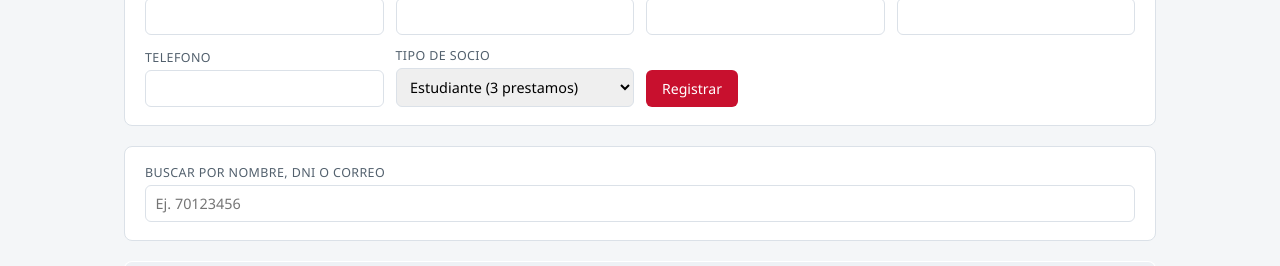
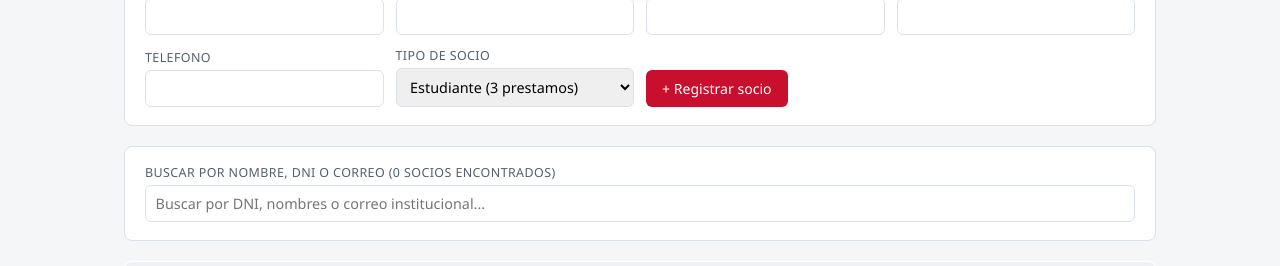
Before and after one commit to nocompe/Herramienta-de-desarrollo-biblioteca, a React (Vite) app in the folder frontend/: page /socios in a window 1280 px wide. Shown: the part 296-562 px from the top of the page. Built offline with nearby package versions, Linux system fonts and the light colour scheme; no server answers.

Commit message:
feat(socios): mostrar contador de resultados en busqueda y mejorar boton de registro

```diff
--- a/frontend/src/pages/Socios.jsx
+++ b/frontend/src/pages/Socios.jsx
@@ -125,7 +125,7 @@ function Socios() {
             </select>
           </div>
           <div>
-            <button type="submit">{editandoId ? "Actualizar" : "Registrar"}</button>{" "}
+            <button type="submit">{editandoId ? "Actualizar datos" : "+ Registrar socio"}</button>{" "}
             {editandoId && (
               <button
                 type="button"
@@ -143,7 +143,7 @@ function Socios() {
       </div>
 
       <div className="tarjeta">
-        <label htmlFor="buscarSocio">Buscar por nombre, DNI o correo</label>
+        <label htmlFor="buscarSocio">Buscar por nombre, DNI o correo ({socios.length} socio{socios.length !== 1 ? "s" : ""} encontrado{socios.length !== 1 ? "s" : ""})</label>
         <input
           id="buscarSocio"
           value={buscar}
@@ -151,7 +151,7 @@ function Socios() {
             setBuscar(e.target.value);
             cargarSocios(e.target.value);
           }}
-          placeholder="Ej. 70123456"
+          placeholder="Buscar por DNI, nombres o correo institucional..."
         />
       </div>
 
```
